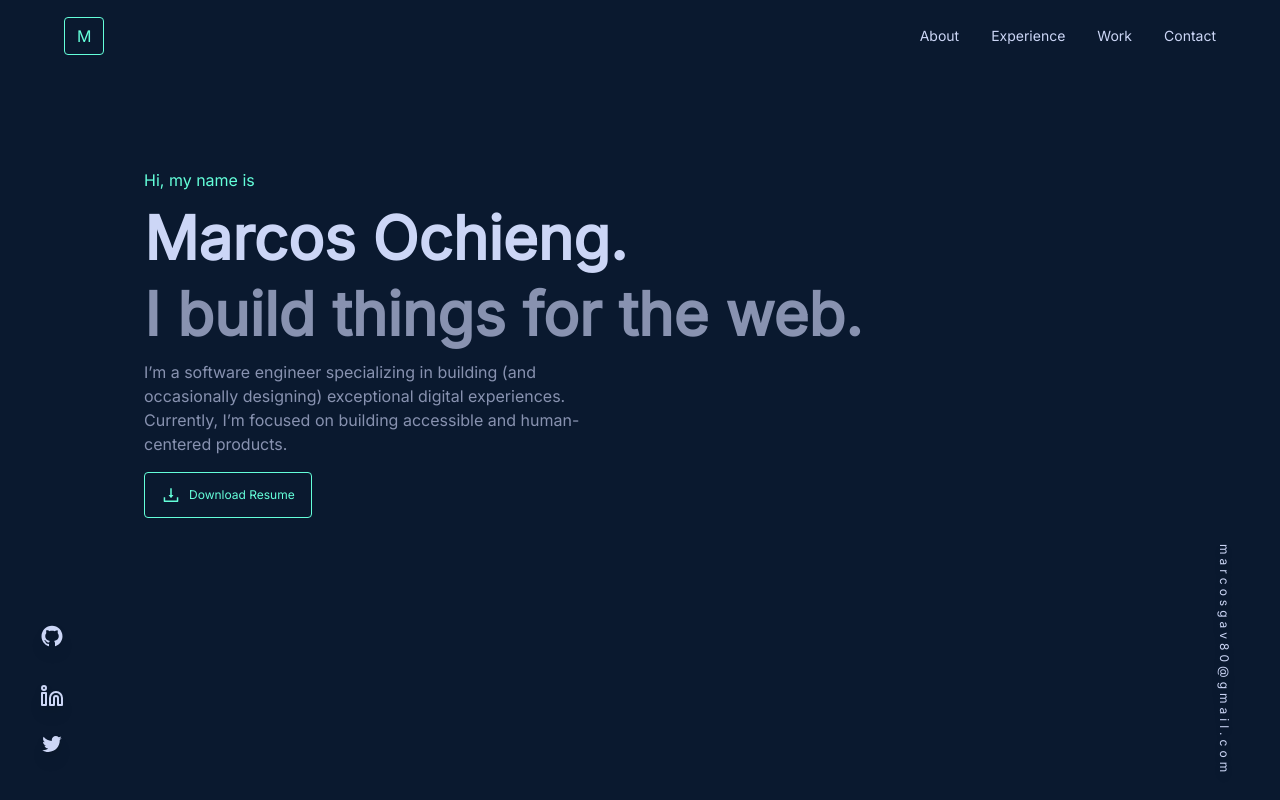
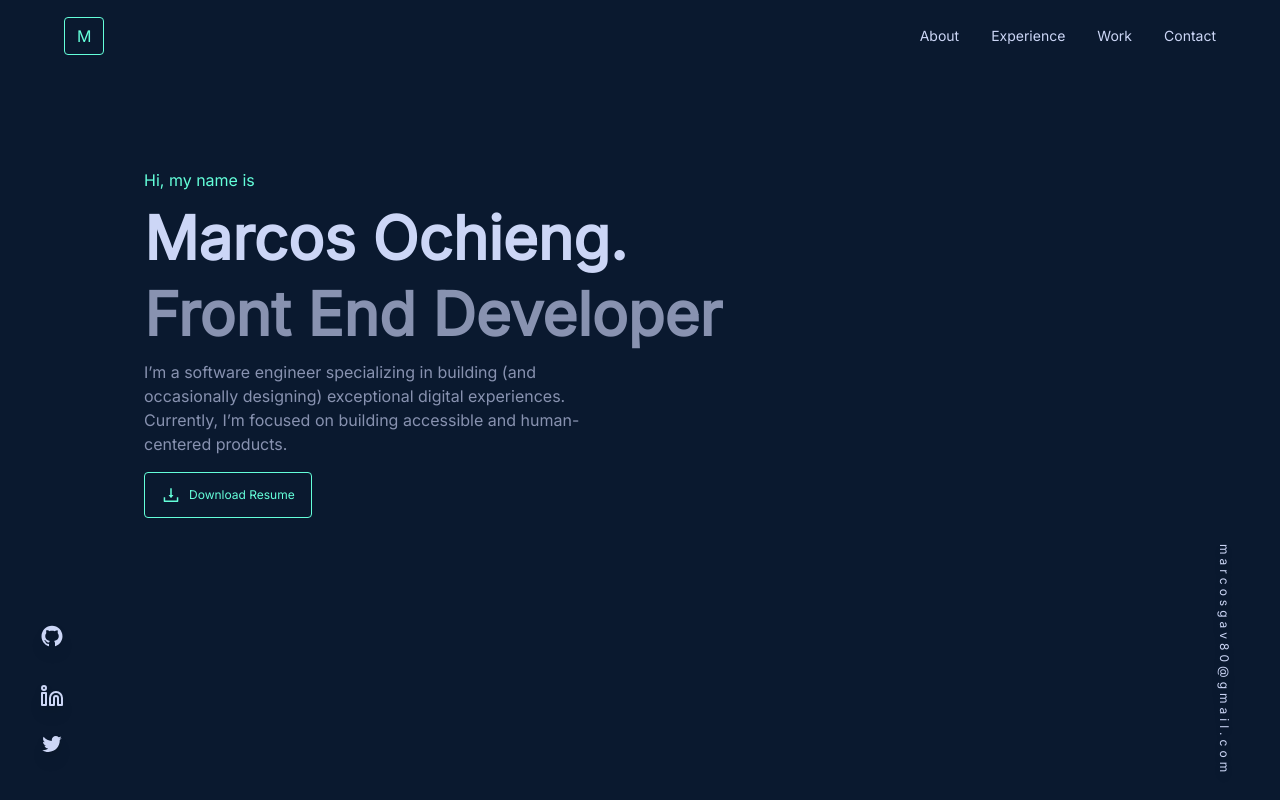
Before and after one commit to Marcos8060/port, a Next.js app: page / in a window 1280 px wide. Shown: the top 800 px of the page. Built offline with nearby package versions, Linux system fonts and the light colour scheme.

Commit message:
updated hero content

```diff
--- a/components/hero.js
+++ b/components/hero.js
@@ -17,7 +17,7 @@ const Hero = () => {
         <p className="text-secondary text-left">Hi, my name is</p>
         <h1 className="text-white font-black sm:text-6xl text-3xl">Marcos Ochieng.</h1>
         <h1 className="text-gray font-black sm:text-6xl text-3xl">
-          I build things for the web.
+          Front End Developer
         </h1>
         <p className="text-gray md:w-7/12 w-full">
           I’m a software engineer specializing in building (and occasionally
```
